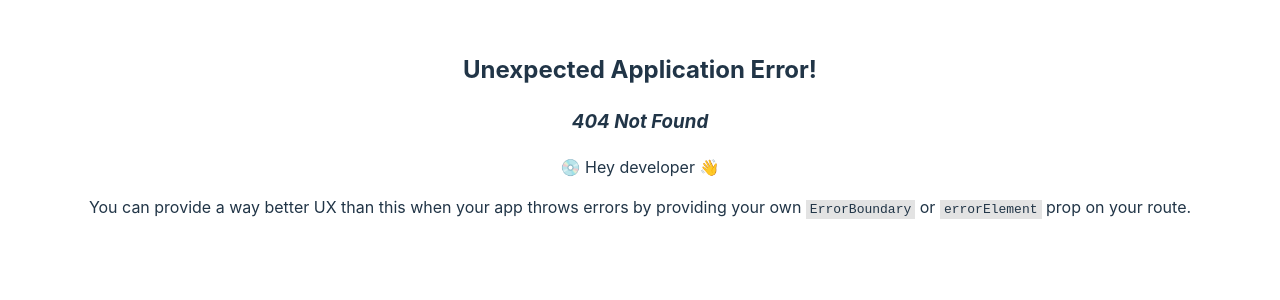
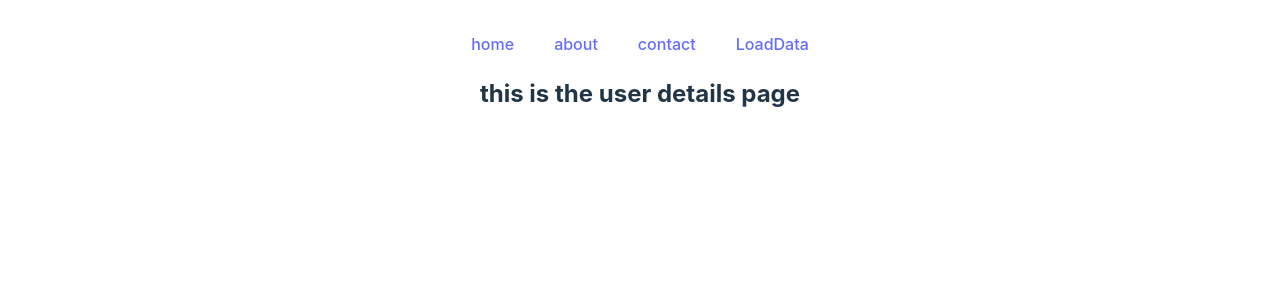
Before and after one commit to ronok420/react-basic-router-learning, a React (Vite) app: page /userdetais/1 in a window 1280 px wide. Before the commit this address had no page. Shown: the top 300 px of the page. Built offline with nearby package versions, Linux system fonts and the light colour scheme.

Commit message:
dynamically route set on the main.jsx file and  usedetails page added

```diff
--- a/src/Component/User/User.jsx
+++ b/src/Component/User/User.jsx
@@ -1,5 +1,6 @@
 import React from 'react';
 import './User.css'
+import { Link } from 'react-router-dom';
 
 const User = ({user}) => {
     const {id,name,email} =user;
@@ -8,6 +9,7 @@ const User = ({user}) => {
             <h3>user name is {name}</h3>
             <p>user id is : {id}</p>
             <p>user email is : {email}</p>
+            <Link to={`/userdetais/${id}`}>see details</Link>
 
         </div>
     );
--- /dev/null
+++ b/src/Component/Userdetail/Userdetails.jsx
@@ -0,0 +1,11 @@
+import React from 'react';
+
+const Userdetails = () => {
+    return (
+        <div>
+            <h2>this is the user details page</h2>
+        </div>
+    );
+};
+
+export default Userdetails;
--- a/src/main.jsx
+++ b/src/main.jsx
@@ -12,6 +12,7 @@ import Header from './Component/Header/Header.jsx';
 import Home from './Component/Home/Home.jsx';
 import First from './Component/Fist/First.jsx';
 import Loaddata from './Component/Loaddata/Loaddata.jsx';
+import Userdetails from './Component/Userdetail/Userdetails.jsx';
 
 const router= createBrowserRouter([
   {
@@ -29,6 +30,10 @@ const router= createBrowserRouter([
     {
       path: "/contact",
       element: <Contact></Contact>
+    },
+    {
+      path: "/userdetais/:id",
+      element: <Userdetails></Userdetails>
     },
     {
       path: "/data",
```
